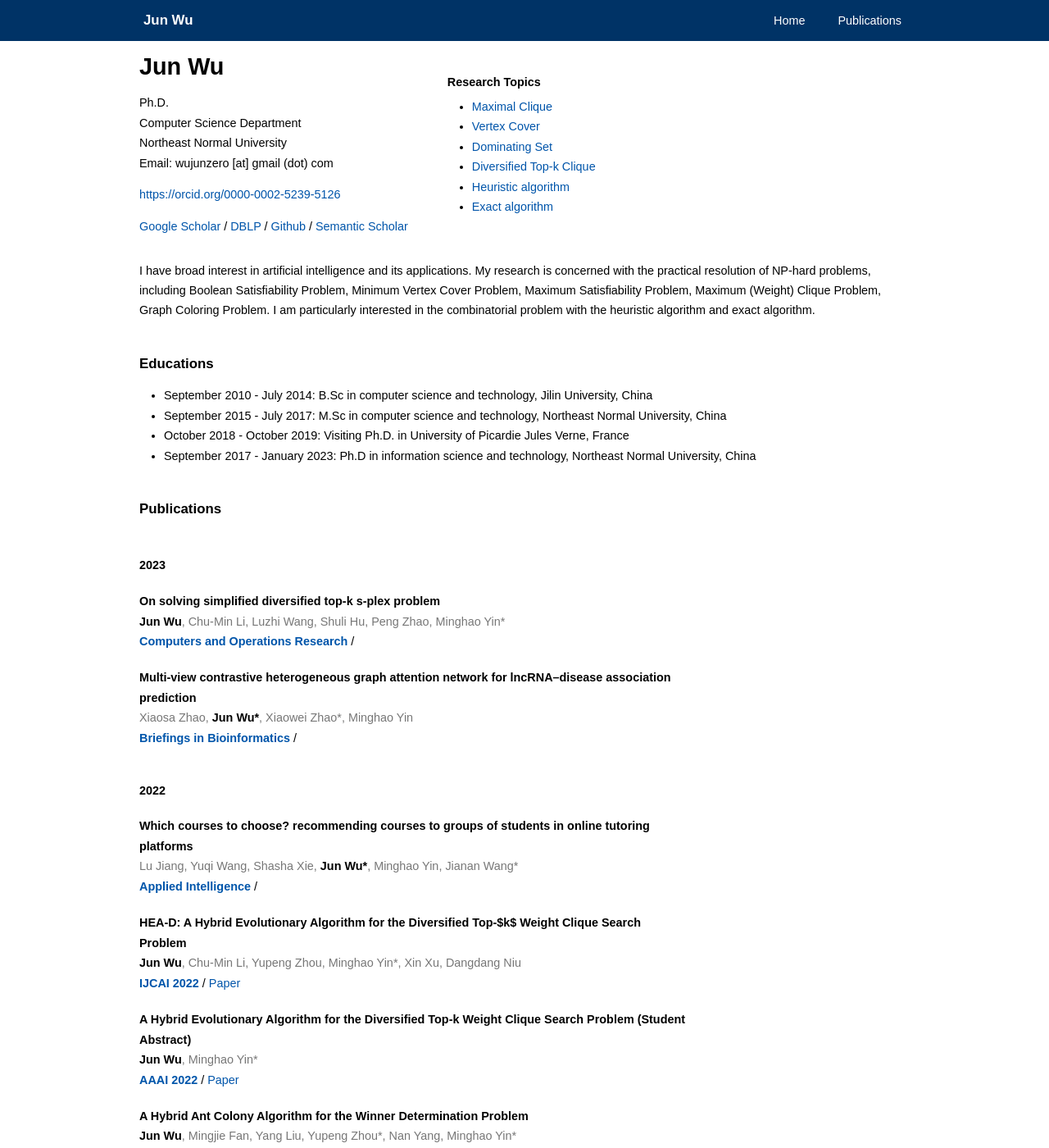
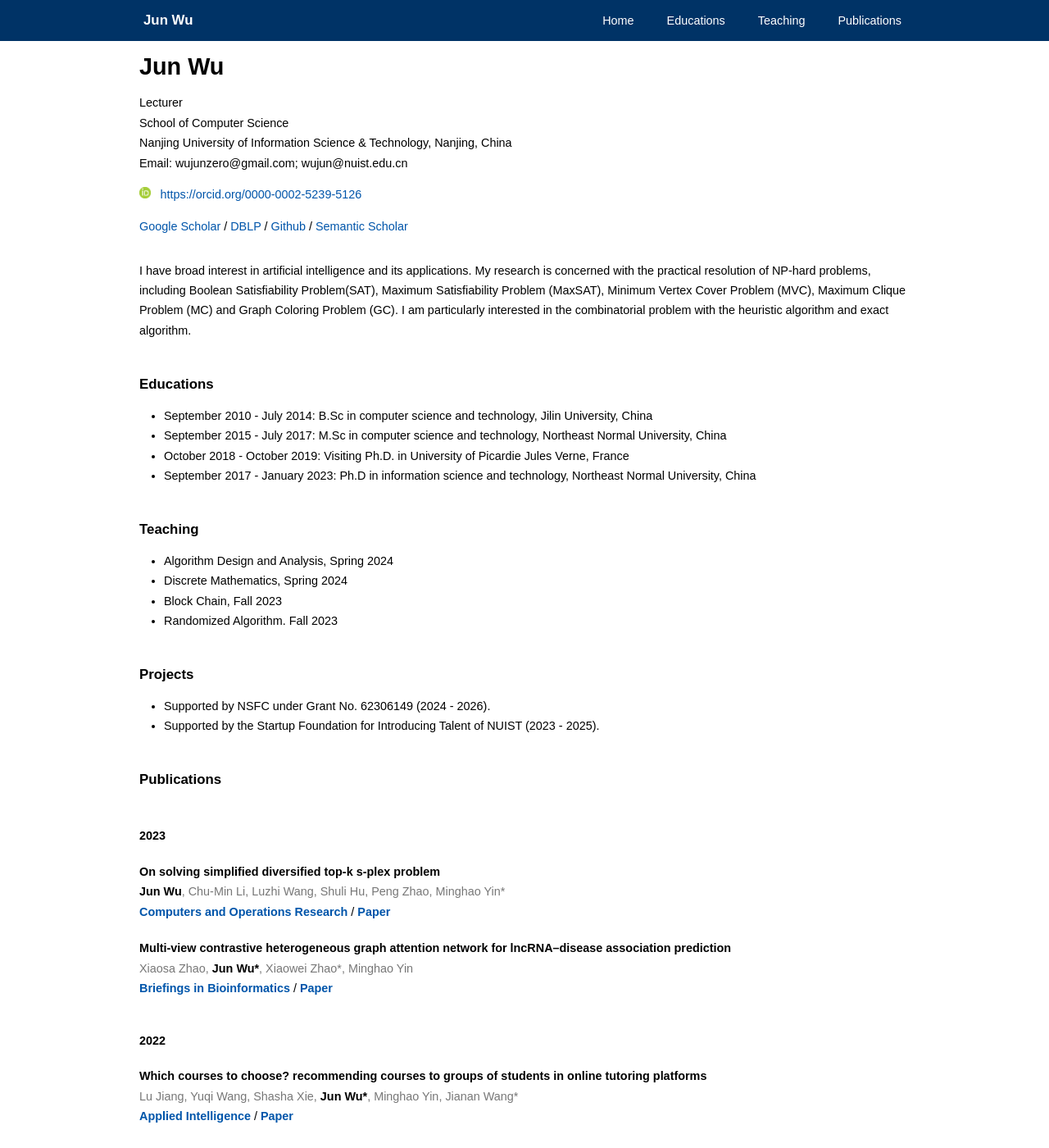
Before and after one commit to wujunzero/website, a Jekyll site: the page built from _posts/2023-05-01-On solving simplified diversified top-k s-plex problem.md, in a window 1280 px wide and 1400 px high. Shown: the whole window at 82% size. Built offline with Jekyll 4.4.1, drawn with Linux system fonts in a browser that asks for light colours; our own code applies the rules of GitHub Pages for plain Markdown files.

Commit message:
update 20240108

```diff
--- a/_includes/header.html
+++ b/_includes/header.html
@@ -7,6 +7,8 @@
       <div class="container header">
         <div class="ftheader text"><a href="#home">Jun Wu</a></div>
         <div class="ftsubheader text"><a href="#publications">Publications</a></div>
+        <div class="ftsubheader text"><a href="#teaching">Teaching</a></div>
+        <div class="ftsubheader text"><a href="#educations">Educations</a></div>
         <div class="ftsubheader text"><a href="#home">Home</a></div>
       </div>
     </header>
@@ -16,25 +18,24 @@
         <!-- <div class="img"><img class="img_responsive" src="images/Jun_Wu.jpg" alt="Photo"></div> -->
         <div class="text info">
           <h1>Jun Wu</h1>
-          <p>
-          </p>
-          <div>Ph.D.</div>
-          <div>Computer Science Department</div>
-          <div>Northeast Normal University</div>
-          <div>Email:&nbsp;wujunzero [at] gmail (dot) com</div>
+          <p></p>
+          <div>Lecturer</div>
+          <div>School of Computer Science</div>
+          <div>Nanjing University of Information Science & Technology, Nanjing, China</div>
+          <div>Email:&nbsp;wujunzero@gmail.com; wujun@nuist.edu.cn</div>
           <p>
             <span>
               <div itemscope itemtype="https://schema.org/Person"><a itemprop="sameAs"
                   content="https://orcid.org/0000-0002-5239-5126" href="https://orcid.org/0000-0002-5239-5126"
                   target="orcid.widget" rel="me noopener noreferrer" style="vertical-align:top;">
-                <!-- <img src="https://orcid.org/sites/default/files/images/orcid_16x16.png" style="width:1em;margin-right:.5em;" alt="ORCID iD icon">-->
+                  <img src="images/orcid.webp" style="width:1em;margin-right:.5em;" alt="ORCID iD icon">
                 https://orcid.org/0000-0002-5239-5126</a>
+                <!-- https://info.orcid.org/wp-content/uploads/2020/12/ORCIDiD_icon16x16.png -->
               </div>
             </span>
           </p>
           <p>
-            <span><a href="https://scholar.google.com/citations?user=xhn6R7EAAAAJ&amp;hl=en&amp;oi=ao">Google
-                Scholar</a></span>
+            <span><a href="https://scholar.google.com/citations?user=xhn6R7EAAAA">Google Scholar</a></span>
             /
             <span><a href="https://dblp.org/pid/20/3894-20.html">DBLP</a></span>
             /
@@ -42,38 +43,40 @@
             /
             <span><a href="https://www.semanticscholar.org/author/2146669050">Semantic Scholar</a></span>
           </p>
+
         </div>
-        <div class="text topic">
+        <!-- <div class="text topic">
           <p>
           </p>
           <div class="title">Research Topics</div>
           <ul>
-            <li><a href="#mc" onclick="">Maximal Clique</a></li>
-            <li><a href="#vc" onclick="">Vertex Cover</a></li>
-            <li><a href="#ds" onclick="">Dominating Set</a></li>
-            <li><a href="#topk" onclick="">Diversified Top-k Clique</a></li>
+              <li><a href="#mc" onclick="">Maximal Clique</a></li>
+              <li><a href="#vc" onclick="">Vertex Cover</a></li>
+              <li><a href="#ds" onclick="">Dominating Set</a></li>
+              <li><a href="#topk" onclick="">Diversified Top-k Clique</a></li>
             <li><a href="">Heuristic algorithm</a></li>
             <li><a href="">Exact algorithm</a></li>
-            <!-- <li><a href="#" onclick="">Diversified Top-k s-Plex (DTKSP)</a></li> -->
+            <li><a href="#" onclick="">Diversified Top-k s-Plex (DTKSP)</a></li>
           </ul>
           <p>
           </p>
         </div>
+        -->
         <div class="text">
           <p>I have broad interest in artificial intelligence and its applications.
             My research is concerned with the practical resolution of NP-hard problems,
-            including Boolean Satisfiability Problem,
-            Minimum Vertex Cover Problem,
-            Maximum Satisfiability Problem,
-            Maximum (Weight) Clique Problem,
-            Graph Coloring Problem.
+            including Boolean Satisfiability Problem(SAT),
+            Maximum Satisfiability Problem (MaxSAT),
+            Minimum Vertex Cover Problem (MVC),
+            Maximum Clique Problem (MC) and
+            Graph Coloring Problem (GC).
             I am particularly interested in the combinatorial problem with the heuristic algorithm and exact algorithm.
           </p>
         </div>
       </div>
 
-      <div class="content" style="z-index:1;position:relative">
-        <div class="text">
+      <div class="content anchor" id="educations">
+        <div class="text" style="z-index:1;position:relative">
           <h3 style="margin-bottom:.5em">Educations</h3> <!-- Degrees -->
           <ul style="padding-bottom:1em">
             <li>September 2010 - July 2014: B.Sc in computer science and technology, Jilin University, China</li>
@@ -86,13 +89,27 @@
         </div>
       </div>
 
-      <!-- <div class="content" style="z-index:1;position:relative">
-          <div class="text">
+      <div class="content anchor" id="teaching">
+          <div class="text" style="z-index:1;position:relative">
             <h3 style="margin-bottom:.5em">Teaching</h3>
             <ul style="padding-bottom:1em">
-              <li></li></ul>
+              <li>Algorithm Design and Analysis, Spring 2024</li>
+              <li>Discrete Mathematics, Spring 2024</li>
+              <li>Block Chain, Fall 2023</li>
+              <li>Randomized Algorithm. Fall 2023</li>
+            </ul>
           </div>
-        </div> -->
+      </div>
+
+      <div class="content anchor" id="projects">
+        <div class="text" style="z-index:1;position:relative">
+          <h3 style="margin-bottom:.5em">Projects</h3>
+          <ul style="padding-bottom:1em">
+            <li>Supported by NSFC under Grant No. 62306149 (2024 - 2026).</li>
+            <li>Supported by the Startup Foundation for Introducing Talent of NUIST (2023 - 2025).</li>
+          </ul>
+        </div>
+    </div>
 
       <div class="content anchor" id="publications">
         <div class="text" style="z-index:1;position:relative">
@@ -158,14 +175,14 @@
               </div>
               <div>
                 {% if post.venue %}
-                <span class="venue"><a href="{{ post.venue_url }}">{{ post.venue }}</a></span> /
+                <span class="venue tag"><a href="{{ post.venue_url }}">{{ post.venue }}</a></span>
                 <!-- <span>{{ post.date | date: "%Y" }}</span> / -->
                 {% endif %}
                 {% if post.paper %}
-                <span class="tag"><a href="{{ post.paper }}">Paper</a></span>
+                / <span class="venue tag"><a href="{{ post.paper }}">Paper</a></span>
                 {% endif %}
                 {% if post.code %}
-                <span class="tag"><a href="{{ post.code }}">Code</a></span>
+                / <span class="venue tag"><a href="{{ post.code }}">Code</a></span>
                 {% endif %}
               </div>
             </div>
--- a/css/main.css
+++ b/css/main.css
@@ -53,6 +53,7 @@ span.highlight a:visited{color:#BB2222}
 span.fullvenue{padding-left:8px}
 div.anchor{border-top:50px solid transparent;margin-top:-50px}
 div.recruit{display:none}
+
 @media only screen and (max-width: 599px) {
     div.ftsubheader{padding-left:10px;padding-right:10px}
     div.heading div.img{padding-right:80px}
@@ -65,5 +66,5 @@ div.recruit{display:none}
     div.heading div.img{padding-right:calc(35px)}
     div.heading div.info{padding-right:calc(40% - 350px)}
     div.publication div.img{width:23%}
-    div.publication div.text{max-width:70%;text-align:left}
+    div.publication div.text{max-width:80%;text-align:left}
 }
```
Also changed, not shown: _posts/2022-07-01-HEA-D-A Hybrid Evolutionary Algorithm for the Diversified Top-$k$ Weight Clique Search Problem.md (+2 -2 lines), _posts/2022-09-10-Which courses to choose recommending courses to groups of students in online tutoring platforms.md (+2 -2 lines), _posts/2023-01-19-Multi-view contrastive heterogeneous graph attention network for lncRNA–disease association prediction.md (+2 -2 lines), _posts/2023-05-01-On solving simplified diversified top-k s-plex problem.md (+2 -2 lines), Gemfile.lock, images/orcid.webp (added).
